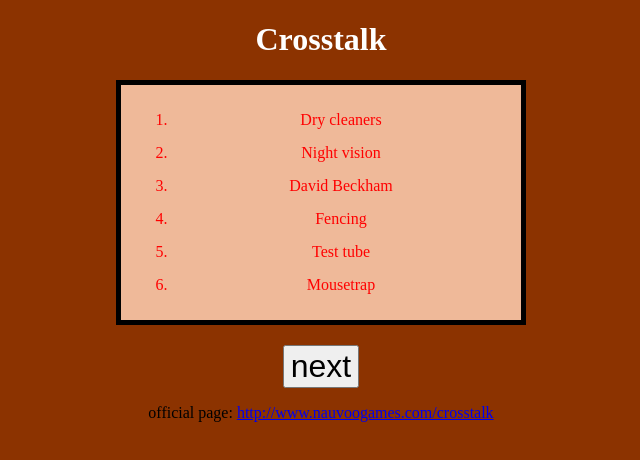
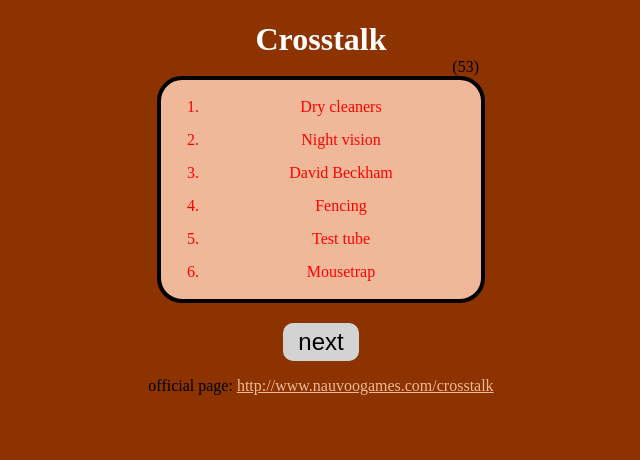
Before and after one commit to cardflopper/crosstalk, a plain HTML site: page index.html in a window 1280 px wide. Both pictures are taken after a click on the button "next". Shown: the whole page, without its empty margins (319-959 px from the left). Drawn offline with Linux system fonts and the light colour scheme.

Commit message:
layout changes changes to button click behavior

```diff
--- a/code.js
+++ b/code.js
@@ -25,9 +25,26 @@ function nextCard() {
     let card_i = pickRandomCard();
     cardContents = getCardContents(card_i);
 
+	let number = document.getElementById("number");
+	let n = document.createTextNode("("+card_i+")");
+	if(number.childNodes.length == 0)
+		number.append(n);
+	else{
+		let old_n = number.firstChild;
+		number.replaceChild(n,old_n);
+	}
+	number.append(n);
+
     let card = document.getElementById("card");
-	card.innerHTML="";
-	card.append(cardContents);
+
+	if(card.childNodes.length == 0)
+		card.append(cardContents);
+	else{
+		let old_card = card.firstChild;
+		card.replaceChild(cardContents,old_card);
+	}
+
+
 }
 
 nextCard();
--- a/index.html
+++ b/index.html
@@ -7,11 +7,12 @@
 		<meta name="viewport" content="width=device-width, initial-scale=1, maximum-scale=1, minimum-scale=1, user-scalable=no, minimal-ui">
 	</head>
 
-	<h1 id="heading">Crosstalk</h1>
+	<h1>Crosstalk</h1>
 
+	<div id="number"></div>
 	<div id="card"></div>
 
-	<input class="nextButton" type="button" onclick="nextCard()" value="next">
+	<input type="button" onclick="nextCard()" value="next">
 
 
 	<p>official page: <a href="http://www.nauvoogames.com/crosstalk">http://www.nauvoogames.com/crosstalk</a></p>
--- a/theme.css
+++ b/theme.css
@@ -1,22 +1,27 @@
 html{background-color:#8c3300;}
 *{text-align:center;}
-#card{margin:20px auto;border:5px solid black;background-color:#efb999;width:70%;padding:10px}
+
+#card, #number{margin:0px auto; width:70%;}
+#card{border-radius: 25px;margin-bottom:20px;border:4px solid black;background-color:#efb999;padding:2px;}
+#number{text-align:right;}
+
 ul{list-style-type:none;padding:0;margin:0;}
 li{margin:15px 0;}
 .even{color:red;}
 .odd{color:green;}
-.nextButton{font-size:2em;}
+input[type=button]{font-size:1.5em;background-color:lightgray;border:0;border-radius:10px;padding:5px 15px;display:inline-block;}
+p a{color:#efb999}
 
-#heading{color:white;}
+h1{color:white;margin-bottom:0;}
 
 @media screen and (min-width: 601px) {
-  #card{width:40%}
+  #card, #number{width:40%}
 }
 
 @media screen and (min-width: 801px) {
-  #card{width:35%}
+  #card, #number{width:35%}
 }
 
 @media screen and (min-width: 1000px) {
-  #card{width:30%}
+  #card, #number{width:25%}
 }
--- a/words.js
+++ b/words.js
@@ -128,7 +128,7 @@ let words = ["Scotchtape",
 "Wheel of Fortune",
 "Curling",
 "Bankruptcy",
-"Chanel surfing",
+"Channel surfing",
 "Michaelangelo",
 "Sherbert",
 "Air freshener",
@@ -240,7 +240,7 @@ let words = ["Scotchtape",
 "Bottleneck",
 "The Yellowpages",
 "Watering hole",
-"Aqua Man",
+"Aquaman",
 "A Capella",
 "Boom box",
 "Pony Express",
@@ -487,7 +487,7 @@ let words = ["Scotchtape",
 "Fifty-fifty",
 "Albert Einstein",
 "Anthill",
-"Mose Valuable Player (MVP)",
+"Most Valuable Player (MVP)",
 "Bean bag",
 "Tombstone",
 "Mug shot",
@@ -575,7 +575,7 @@ let words = ["Scotchtape",
 "Stick and stones may break my bones",
 "Scalpel",
 "Sprinkler",
-"Cat Woman",
+"Catwoman",
 "Sex and the City",
 "Party pooper",
 "Allergy",
@@ -1863,7 +1863,7 @@ let words = ["Scotchtape",
 "Paula Deena",
 "Dementia",
 "Pencil sharpener",
-"It's not over until the fat fat lady sings",
+"It's not over until the fat lady sings",
 "Tiptoe",
 "Boeing",
 "Six pack",
@@ -1938,7 +1938,7 @@ let words = ["Scotchtape",
 "Cancer",
 "Catalyst",
 "Wishbone",
-"On the fench",
+"On the fence",
 "Tarzan",
 "Babysitter",
 "Ronald Reagan"];
```
Also changed, not shown: resources/words.txt.
